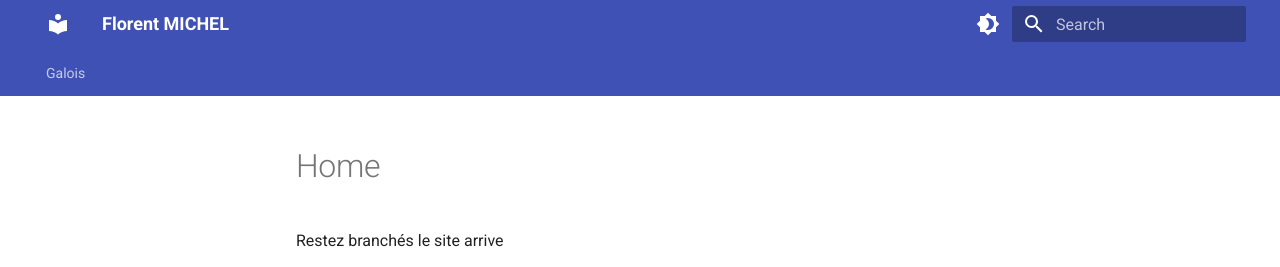
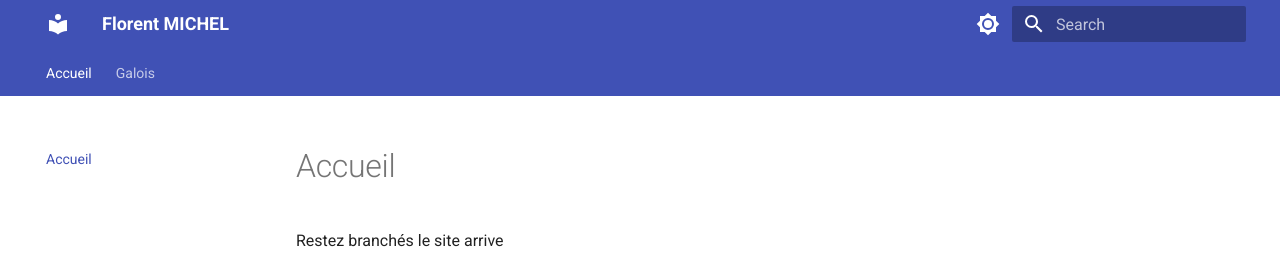
Before and after one commit to Florent-Michel/florent-michel.github.io, an MkDocs documentation site: the page built from docs/index.md, in a window 1280 px wide. Shown: the top 267 px of the page. Built offline with MkDocs 1.6.1 and Material for MkDocs 9.7.7, drawn with Linux system fonts in a browser that asks for light colours.

Commit message:
Update mkdocs.yml

```diff
--- a/mkdocs.yml
+++ b/mkdocs.yml
@@ -2,9 +2,17 @@ site_name: "Florent MICHEL"
 theme:
   name: material
   palette:
+    # Mode clair
+    - media: "(prefers-color-scheme: light)"
+      scheme: default
+      primary: indigo
+      toggle:
+        icon: material/brightness-7
+        name: Passer au mode sombre
+
     # Mode sombre
     - media: "(prefers-color-scheme: dark)"
-      scheme: default
+      scheme: slate
       primary: indigo
       toggle:
         icon: material/brightness-4
@@ -12,5 +20,6 @@ theme:
   features:
     - navigation.tabs  # Transforme la navigation en onglets en haut
 nav:
+  - Accueil: index.md
   - Galois:
-    - Galois 1: galois/galois1.md
+    - Introduction: galois/galois1.md
```
